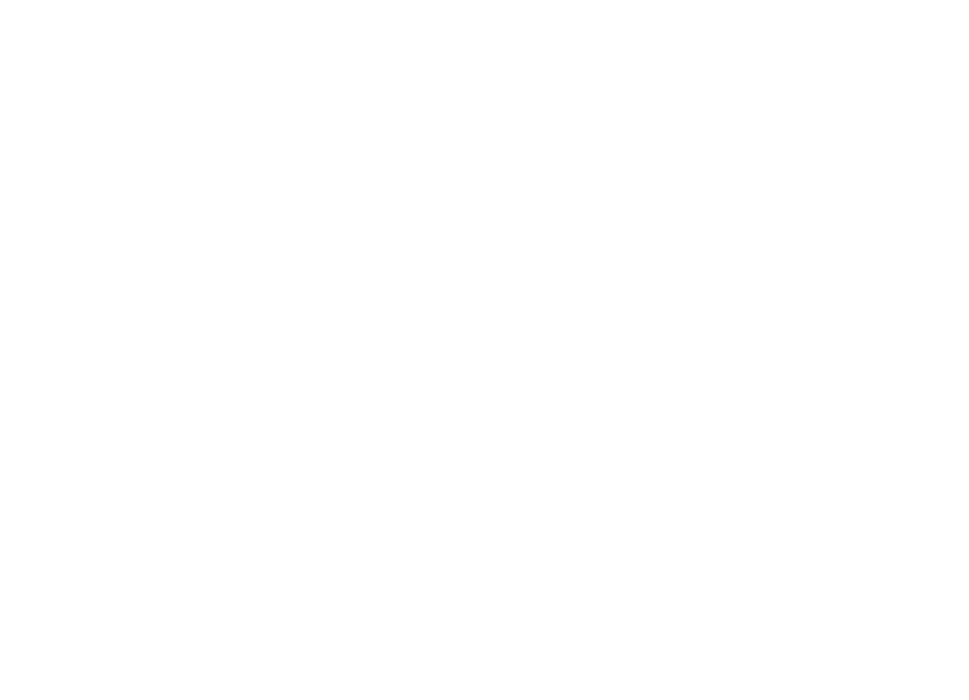
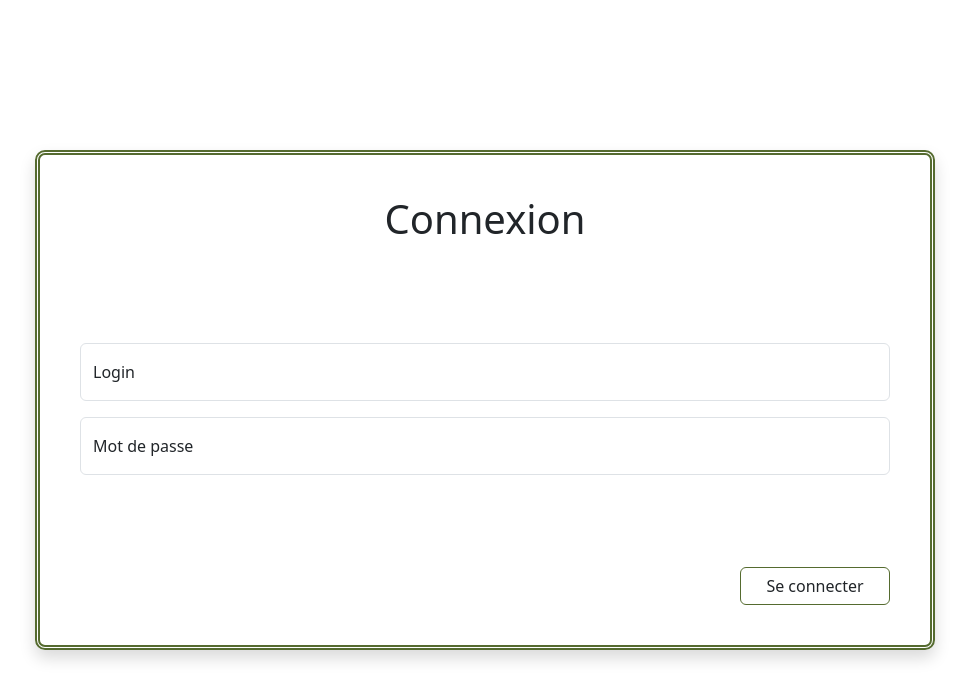
Before and after one commit to Malauryyt/front_planning, a React (Create React App) app: page /connexion in a window 1280 px wide. Before the commit this address had no page. Shown: the top 700 px of the page, without its empty margins (155-1124 px from the left). Built offline with nearby package versions, Linux system fonts and the light colour scheme.

Commit message:
connexion front + redirection si pas connecté

```diff
--- a/package.json
+++ b/package.json
@@ -12,6 +12,7 @@
     "@testing-library/react": "^13.4.0",
     "@testing-library/user-event": "^13.5.0",
     "bootstrap": "^5.3.3",
+    "jwt-decode": "^4.0.0",
     "react": "^18.3.1",
     "react-dom": "^18.3.1",
     "react-fontawesome": "^1.7.1",
--- /dev/null
+++ b/src/components/connexion.js
@@ -0,0 +1,83 @@
+import React, { useState, useEffect } from 'react';
+import { FontAwesomeIcon } from '@fortawesome/react-fontawesome'
+import {connexionApi } from '../model/user.js'
+import { useNavigate } from 'react-router-dom';
+
+function Connexion(props) {
+
+    const [error, setError] = useState("");
+    const navigate = useNavigate();
+
+    const redirectToAboutPage = () => {
+        navigate('/');
+    };
+
+    const Con = async () => {
+        let login = document.getElementById('login').value;
+        let mdp = document.getElementById('mdp').value;
+
+        if(login == "" || mdp == ""){
+            setError("Vous devez renseigner tous les champs." )
+        }
+        else {
+            try {
+                const data = await connexionApi(login, mdp);
+                if(data == "400"){
+                    console.log("data/error : ", data.status);
+                    setError("Login ou mot de passe incorrect." )
+                }
+                else{
+                    //console.log(" je regarde dans mon login" + data)
+
+                    console.log("mon token" ,   sessionStorage.getItem('token'))
+
+                    props.setUser(data)
+                    console.log(sessionStorage.user)
+                    redirectToAboutPage()
+                }
+            } catch (error) {
+                console.error("Erreur lors de la connexion :", error);
+            }
+        }
+    };
+
+    return (<>
+
+            <div className="container-md connexionContainer">
+
+                <div className="connexion shadow align-middle d-flex flex-column justify-content-between">
+                    <h1 className="text-center "> Connexion </h1>
+
+                    <div>
+                        <div className={error == "" ? "d-none" : "alert alert-danger mt-3"} role="alert">
+                            {error == "" ? "" : error}
+                        </div>
+                        <div className="form-floating mb-3">
+                            <input type="text" className="form-control" id="login"
+                                   placeholder="name@example.com"></input>
+                            <label htmlFor="floatingInput">Login</label>
+                        </div>
+                        <div className="form-floating">
+                            <input type="password" className="form-control" id="mdp"
+                                   placeholder="Password"></input>
+                            <label htmlFor="floatingPassword">Mot de passe</label>
+                        </div>
+
+
+
+
+                    </div>
+                    <div className="d-flex flex-row-reverse">
+                        <button  className="btn btnLogin " onClick={Con}>Se connecter</button>
+
+                    </div>
+                </div>
+
+            </div>
+
+        </>
+    )
+
+}
+
+export default Connexion;
--- a/src/index.css
+++ b/src/index.css
@@ -1,13 +1,43 @@
-body {
-  margin: 0;
-  font-family: -apple-system, BlinkMacSystemFont, 'Segoe UI', 'Roboto', 'Oxygen',
-    'Ubuntu', 'Cantarell', 'Fira Sans', 'Droid Sans', 'Helvetica Neue',
-    sans-serif;
-  -webkit-font-smoothing: antialiased;
-  -moz-osx-font-smoothing: grayscale;
+header {
+  height: 80px;
 }
 
-code {
-  font-family: source-code-pro, Menlo, Monaco, Consolas, 'Courier New',
-    monospace;
+
+/* ###################################################################################################################*/
+/* connexion */
+/* ###################################################################################################################*/
+
+.connexion {
+  margin: auto;
+  width: 900px;
+  height: 500px;
+
+  padding: 40px;
+  border-radius: 10px;
+  border: thick double darkolivegreen;
+
 }
+.connexion .form-control:focus {
+  color: var(--bs-body-color);
+  background-color: var(--bs-body-bg);
+  border-color: darkolivegreen;
+  outline: 0;
+  box-shadow: 0 0 0 .25rem rgba(85,107,47,.25);
+}
+.btnLogin {
+  width: 150px;
+  border-color: darkolivegreen !important;
+}
+
+.btnLogin:hover {
+  background-color: darkolivegreen !important;
+  color: white !important;
+}
+
+.connexionContainer {
+  height: 100vh;
+  margin: 0;
+  display: flex;
+  justify-content: center;
+  align-items: center;
+}
--- /dev/null
+++ b/src/model/route.js
@@ -0,0 +1,2 @@
+//export const route = "https://www.main-bvxea6i-smzvrzonawsx6.fr-3.platformsh.site/"
+export const route = "http://127.0.0.1:3333/"
--- /dev/null
+++ b/src/model/user.js
@@ -0,0 +1,47 @@
+import React, { useState, useEffect } from 'react';
+import {jwtDecode} from 'jwt-decode';
+import {route} from './route';
+
+export async function connexionApi(user, mdp) {
+    try{
+        return fetch(route +"user/auth/"+ user +"/" + mdp, {
+            method: 'GET',
+            headers: { 'Content-Type': 'application/json' }
+        })
+            // la on transforme en json
+            .then(
+                res =>{
+                    if ( res.status == "400"){
+                        return res.status
+                    }else{
+                        return res.json()
+                        console.log(res);
+                    }
+                }
+            )
+            .then(data => {
+
+                if(data == "400"){
+                    return data
+                }else{
+                    // on met le token en session
+                    console.log(data);
+                    sessionStorage.setItem("token", data.token);
+
+                    const decodedToken = jwtDecode(data.token);
+                    console.log(decodedToken)
+
+                    const user = decodedToken.id_user
+                    const tab = {"id_user": user.id_user, "login": user.login , "droit": user.droit }
+
+                    return tab;
+                }
+
+            });
+        // ce then la return la reponse
+    }
+    catch(error){
+        return "Erreur lors de la connexion " +  error
+    }
+
+}
--- a/src/pages/browser.js
+++ b/src/pages/browser.js
@@ -1,86 +1,92 @@
 import React, { useState, useEffect } from 'react';
 import { BrowserRouter, Routes, Route } from "react-router-dom";
+import {jwtDecode} from 'jwt-decode';
 
 import { TableauDeBord } from './tableauDeBord.js';
+import Connexion from "../components/connexion";
 
 export default function Browser() {
 
-    // const [user, setUser] = useState();
-    // useEffect(() => {
-    //     sessionStorage.getItem("user") == null ?
-    //         sessionStorage.setItem("user", [user]) : setUser(sessionStorage.getItem("user"));
-    // })
-    //
-    // const initUser = (user) => {
-    //
-    //     sessionStorage.setItem('user', JSON.stringify(user));
-    //     var obj = JSON.parse(sessionStorage.user);
-    //     setUser(obj)
-    //
-    //     console.log("dans le browser " + user.login)
-    // };
-    //
-    //
-    // // gestion du token
-    // const [token, setToken] = useState("");
-    //
-    // useEffect(() => {
-    //     if (sessionStorage.getItem("token") !== null) {
-    //         setToken(sessionStorage.getItem("token"));
-    //     }
-    // }, []);
-    //
-    //
-    // // Fonction pour obtenir le token depuis le sessionStorage
-    // function getToken() {
-    //     const token = sessionStorage.getItem('token');
-    //
-    //     if (token && isTokenValid(token)) {
-    //         console.log("mon token est valide")
-    //         return token;
-    //     }else{
-    //         sessionStorage.removeItem('token');
-    //         console.log("mon token est pas valide")
-    //         return null;
-    //     }
-    //
-    // }
-    //
-    // // Fonction pour vérifier si le token est valide
-    // function isTokenValid(token) {
-    //     try {
-    //         const { exp } = jwtDecode(token);
-    //         if (Date.now() >= exp * 15000) {
-    //             return false;
-    //         }
-    //         return true;
-    //     } catch (e) {
-    //         return false;
-    //     }
-    // }
-    //
-    // const useAuth = () => {
-    //     useEffect(() => {
-    //         const token = getToken();
-    //
-    //         if (window.location.pathname === '/login') {
-    //             return;
-    //         }
-    //
-    //         if (!token) {
-    //             window.location.href = '/login';
-    //         }
-    //         console.log("ma gestion de tokennnnnnnnnnnnnnnnnnnnnnnnnnnnnnnnnnnnnnnnnnnnnn")
-    //     }, []);
-    // };
-    //
-    // useAuth();
+    const [user, setUser] = useState();
+    useEffect(() => {
+        sessionStorage.getItem("user") == null ?
+            sessionStorage.setItem("user", [user]) : setUser(sessionStorage.getItem("user"));
+    })
+
+    const initUser = (user) => {
+
+        sessionStorage.setItem('user', JSON.stringify(user));
+        var obj = JSON.parse(sessionStorage.user);
+        setUser(obj)
+
+        console.log("dans le browser " + user.login)
+    };
+
+
+    // gestion du token
+    const [token, setToken] = useState("");
+
+    useEffect(() => {
+        if (sessionStorage.getItem("token") !== null) {
+            setToken(sessionStorage.getItem("token"));
+        }
+    }, []);
+
+
+    // Fonction pour obtenir le token depuis le sessionStorage
+    function getToken() {
+        const token = sessionStorage.getItem('token');
+
+        if (token && isTokenValid(token)) {
+            console.log("mon token est valide")
+            return token;
+        }else{
+            sessionStorage.removeItem('token');
+            console.log("mon token est pas valide")
+            return null;
+        }
+
+    }
+
+    // Fonction pour vérifier si le token est valide
+    function isTokenValid(token) {
+        try {
+            const { exp } = jwtDecode(token);
+            if (Date.now() >= exp * 15000) {
+                return false;
+            }
+            return true;
+        } catch (e) {
+            return false;
+        }
+    }
+
+    const useAuth = () => {
+        useEffect(() => {
+            const token = getToken();
+
+            if (window.location.pathname === '/connexion') {
+                return;
+            }
+
+            if (!token) {
+                window.location.href = '/connexion';
+            }
+            console.log("ma gestion de token")
+        }, []);
+    };
+
+    useAuth();
+
+    // affichage du projet en cours
+    const [projet, setProjet] = useState(0);
 
 
     return (<>
             <BrowserRouter>
                 <Routes>
-                    <Route path='/' element={<TableauDeBord />} />
+                    <Route path='/' element={<TableauDeBord user={user} projet={projet} setProjet={setProjet}/>} />
+                    <Route path='/connexion' element={<Connexion user={user} setUser={initUser}  />} />
                 </Routes>
             </BrowserRouter>
         </>
--- a/src/pages/tableauDeBord.js
+++ b/src/pages/tableauDeBord.js
@@ -1,14 +1,19 @@
 import React, { useState, useEffect } from 'react';
 import Navbar from "../components/navbar.js";
+import Connexion from "../components/connexion";
 
 
 export function TableauDeBord(props) {
 
-    // var user = ""
-    // if (sessionStorage.getItem("user") != null) {
-    //     user = JSON.parse(sessionStorage.user);
-    // }
+    var user = ""
+    if (sessionStorage.getItem("user") != null) {
+        //user = JSON.parse(sessionStorage.user);
+        console.log("Dans ma session :");
+        console.log(sessionStorage.user);
+    }
+
     return (<>
+
             <Navbar />
             <div className="container-md">
 
```
Also changed, not shown: src/components/choixprojet.js (added, +30 -0 lines), src/components/navbar.js (+9 -3 lines), 1 other file (tests, documents, lock files or other folders).
